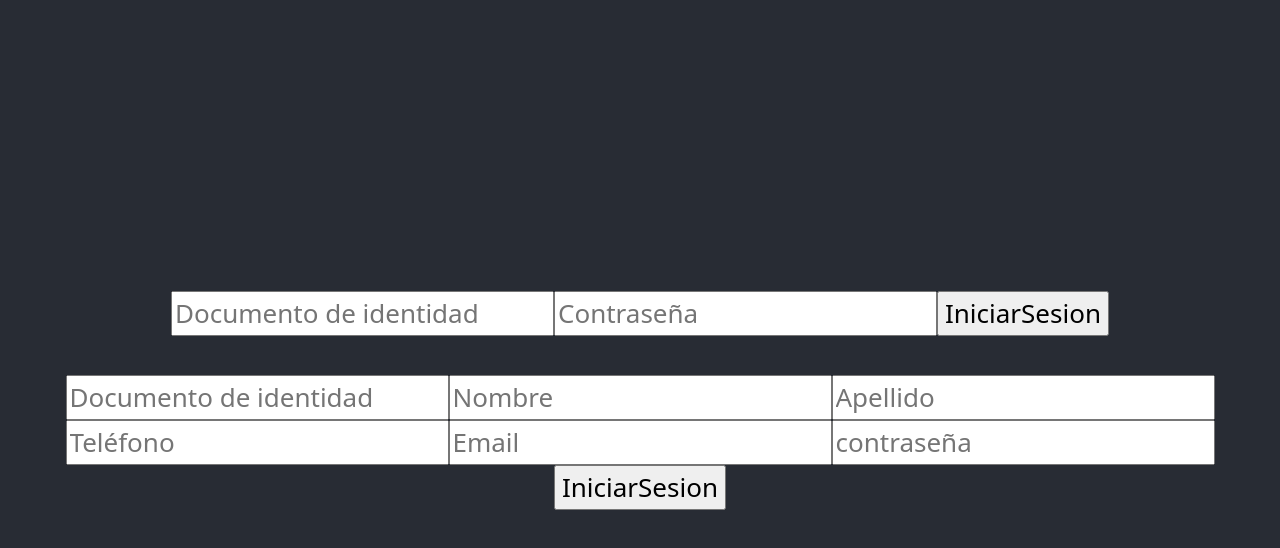
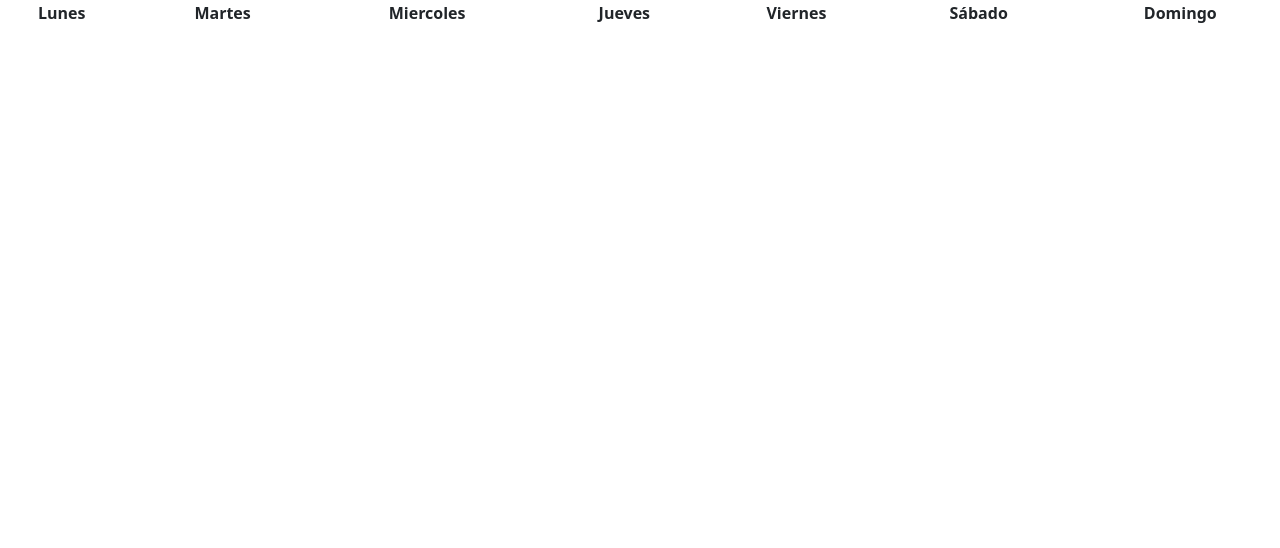
Before and after one commit to DavidTorres16/senasoft_myjobschedule, a React (Create React App) app in the folder my_job_schedule/: page / in a window 1280 px wide. Shown: the top 548 px of the page. Built offline with nearby package versions, Linux system fonts and the light colour scheme.

Commit message:
Se hacen las validaciones del calendario, falta diseño para organizar la info

```diff
--- a/my_job_schedule/package.json
+++ b/my_job_schedule/package.json
@@ -12,6 +12,7 @@
     "react-dom": "^17.0.2",
     "react-router-dom": "^5.3.0",
     "react-scripts": "4.0.3",
+    "react-table": "^7.7.0",
     "web-vitals": "^1.1.2"
   },
   "scripts": {
--- a/my_job_schedule/src/App.js
+++ b/my_job_schedule/src/App.js
@@ -5,7 +5,7 @@ import IndexPage from './modules/IndexPage/IndexPage';
 function App() {
   return (
     <div className="App">
-      <header className="App-header">
+      <header className="">
         <IndexPage/>
       </header>
     </div>
--- a/my_job_schedule/src/components/ActionButton/ActionButton.jsx
+++ b/my_job_schedule/src/components/ActionButton/ActionButton.jsx
@@ -16,7 +16,7 @@ export function NormalActionButton(ActionName){
     )
 }
 
-export function ExportPdfButton(){
+export function DownloadPdfButton(){
     return(
         <div>
             <h1>Descargar PDF</h1>
@@ -24,7 +24,7 @@ export function ExportPdfButton(){
     )
 }
 
-export function ExportPdfButton(){
+export function DownloadExcelButton(){
     return(
         <div>
             <h1>Descargar Excel</h1>
--- /dev/null
+++ b/my_job_schedule/src/components/StaffSchedule/StaffSchedule.jsx
@@ -0,0 +1,104 @@
+import React, {useState, useEffect} from 'react'
+import ScheduleDailyCard from '../ScheduleDailyCard/ScheduleDailyCard'
+
+export default function StaffSchedule(props) {
+
+    const date = new Date()
+    const actualMonth= (date.getMonth() + 1)
+    const actualYear= date.getFullYear()
+    const [leapYear, setLeapYear] = useState(false)
+    const [totalMonthDays, setTotalMonthDays] = useState(0)
+    const [weeks, setWeeks] = useState([])
+    let totalDaysArray = []
+
+    const weekDays = ["Lunes", "Martes", "Miercoles", "Jueves", "Viernes", "Sábado", "Domingo"]
+
+    const createDaysArray= () =>{
+        for (let index = 1; index < totalMonthDays; index++){
+            totalDaysArray.push(index.toString())
+        }
+        return totalDaysArray
+    }
+
+    const create = createDaysArray()
+
+    // const calculateWeeks = () =>{
+    //     if(!leapYear && actualMonth == 2){
+    //         setWeeks(["","","",""])
+    //     }
+    //     else{
+    //         setWeeks(["","","","",""])
+    //     }
+    // }
+
+    // const calculatedWeeks = calculateWeeks()
+
+    const getActualMonthDays = () =>{
+        if(actualMonth == 1 || actualMonth == 3 || actualMonth == 5 || actualMonth == 7 || actualMonth == 8 || actualMonth == 10 || actualMonth == 12){
+            setTotalMonthDays(31)
+        }
+        else if(actualMonth == 4 || actualMonth == 6 || actualMonth == 9 || actualMonth == 11){
+            setTotalMonthDays(30)
+        }
+        else{
+            if(leapYear){
+                setTotalMonthDays(29)
+            }
+            else{
+                setTotalMonthDays(28)
+            }
+        }
+    }
+
+    const getLeapYear = () =>{
+        if( actualYear % 100 != 0 && actualYear % 4 == 0 || actualYear % 400 == 0){
+            setLeapYear(true)
+        }
+        else if(actualYear % 4 == 0){
+            setLeapYear(true)
+        }
+        else{
+            setLeapYear(false)
+        }
+    }
+
+    const getSchedule = () =>{
+        getLeapYear()
+        getActualMonthDays()
+    }
+
+
+    useEffect(() => {
+        getSchedule()
+    }, [])
+
+    return (
+        <div className="row">
+            {/* <div className="row">
+                {weekDays.map(day =>(
+                    <div className="col">{day}</div>
+                ))}
+                <div className="row justify-content-start  ">
+                    {
+                        totalDaysArray.map(day=>(
+                            <div className="col">
+                                <ScheduleDailyCard />
+                            </div>
+                        ))
+                    }
+                </div>
+            </div> */}
+
+            <table>
+                <thead>
+                    {weekDays.map(day => (
+                        <th>
+                            {day}
+                        </th>
+                    ))}
+                </thead>
+
+            </table>
+        </div>
+    )
+}
--- a/my_job_schedule/src/components/scheduleDailyCard/scheduleDailyCard.jsx
+++ b/my_job_schedule/src/components/scheduleDailyCard/scheduleDailyCard.jsx
@@ -1,6 +1,7 @@
 import React from 'react'
 import { ShowMoreButton } from '../ActionButton/ActionButton'
-export default function scheduleDailyCard(props) {
+
+export default function ScheduleDailyCard(props) {
     return (
         <div>
             <h1>Día del turno {props.WorkShiftDay}</h1>
--- a/my_job_schedule/src/modules/IndexPage/IndexPage.jsx
+++ b/my_job_schedule/src/modules/IndexPage/IndexPage.jsx
@@ -1,13 +1,12 @@
 import React from 'react'
 import Login from '../../components/Login/Login'
 import Registry from '../../components/Registry/Registry'
+import StaffSchedule from '../../components/StaffSchedule/StaffSchedule'
 
 export default function IndexPage() {
     return (
         <div>
-            <Login/>
-            <br />
-            <Registry/>
+            <StaffSchedule/>
         </div>
     )
 }
```
Also changed, not shown: 1 other file (tests, documents, lock files or other folders).
